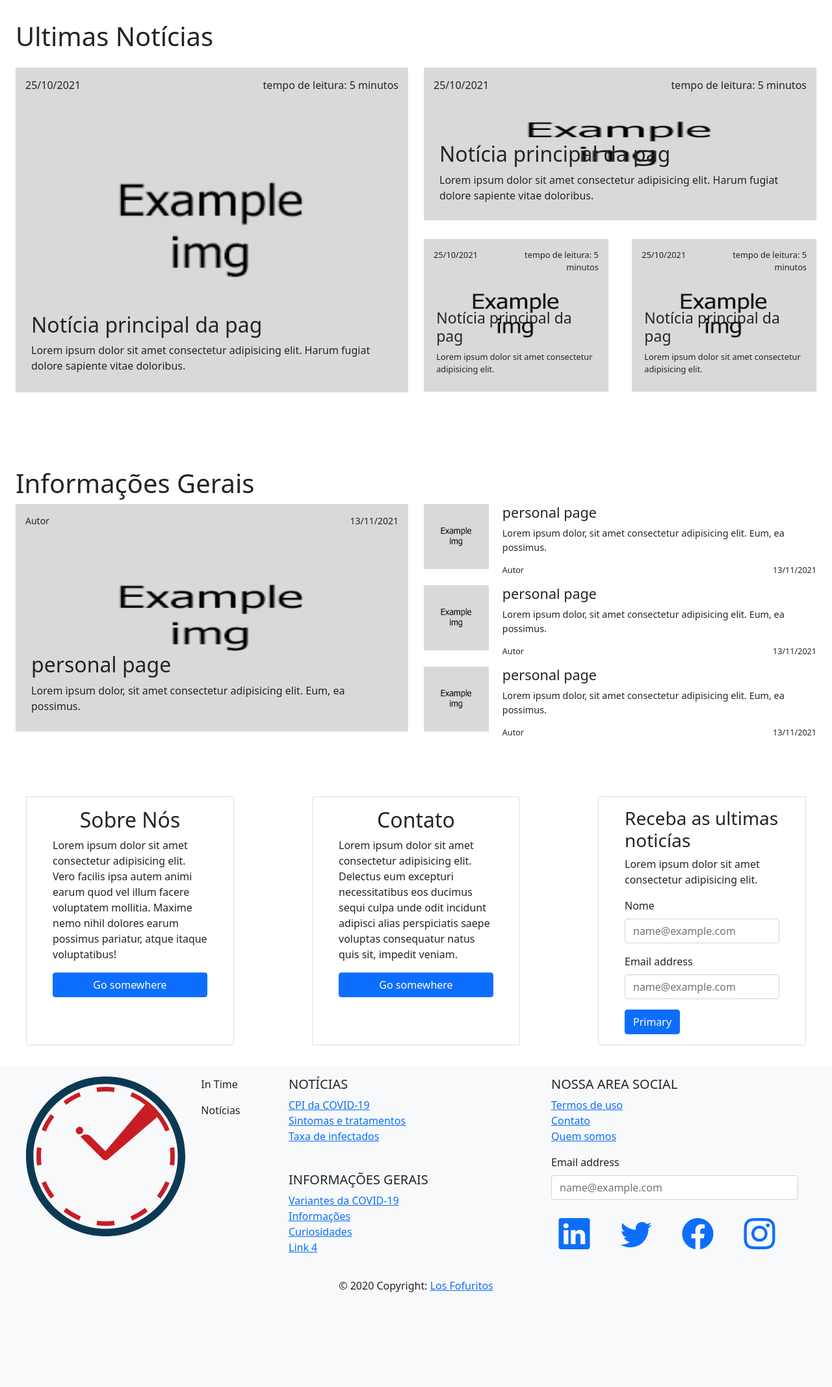
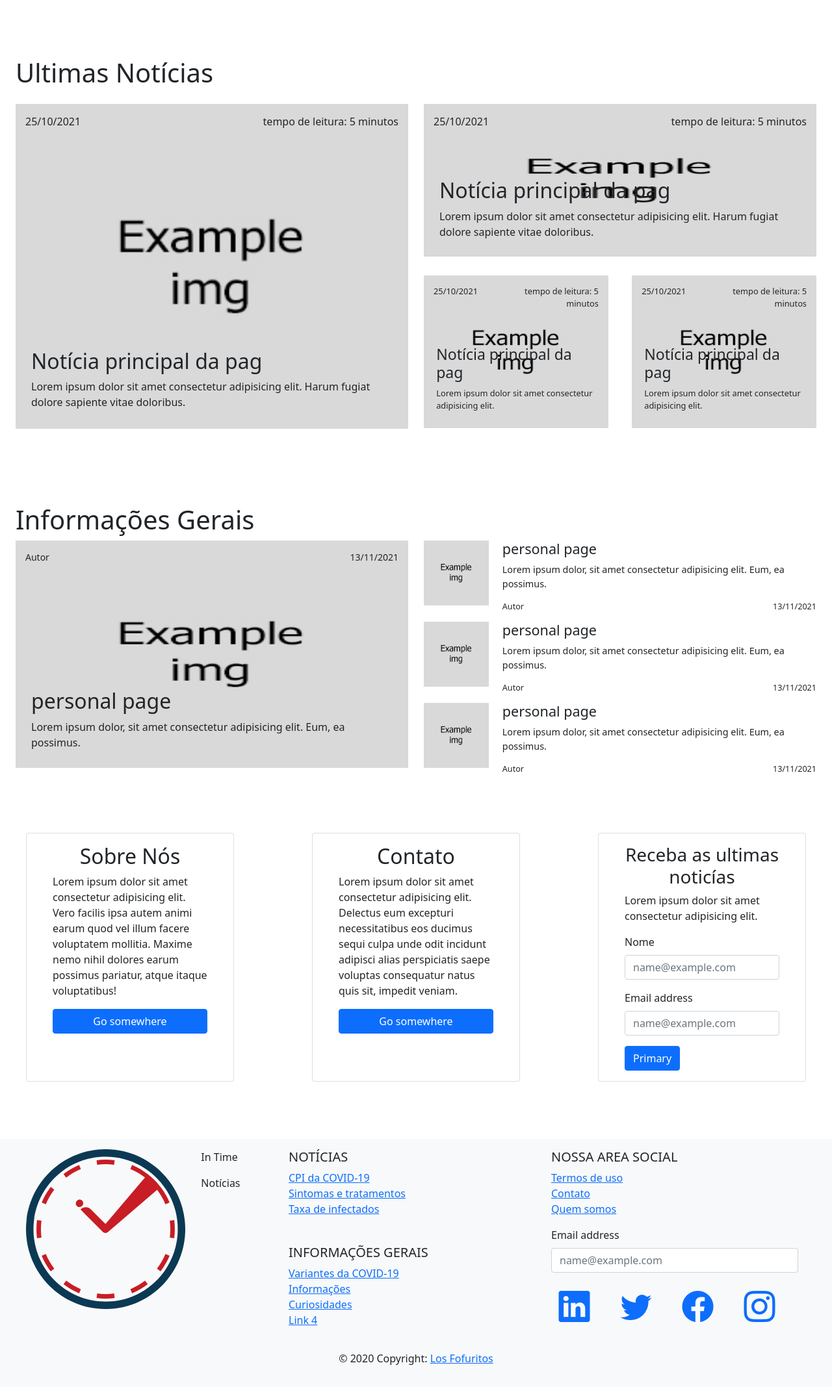
Before and after one commit to joaoGarcia-webDev/InTimeNews, a PHP site: page / in a window 1280 px wide. Shown: the part 156-2291 px from the top of the page at 65% size. Before the commit the page ends 2145 px from the top, so only its background shows below. Run offline with PHP 8.4, Linux system fonts and the light colour scheme; some libraries are stand-ins or nearby versions.

Commit message:
updating css file

```diff
--- a/css/main-page.css
+++ b/css/main-page.css
@@ -29,7 +29,7 @@ font-family: 'Roboto Mono', monospace;
 
 /* NAV CUSTOMIZE CLASS */
 nav{
-    margin-bottom: 2em;
+    margin-bottom: 5.5em;
 }
 nav .container-fluid a img.logo-img{
     max-height: 75px;
@@ -41,7 +41,7 @@ nav .container-fluid .collapse .banner{
 
 /* FOOTER CUSTOMIZE CLASSES */
 footer{
-    margin-top: 2em;
+    margin-top: 5.5em;
 }
 ul.icons li a i{
     font-size: 3em;
@@ -158,7 +158,7 @@ section.pages-content{
     margin: 0 2.5em;
     padding: 1em 2.5em;
 }
-.card h2{
+.card h2, .card h3{
     text-align: center;
 }
 
```
